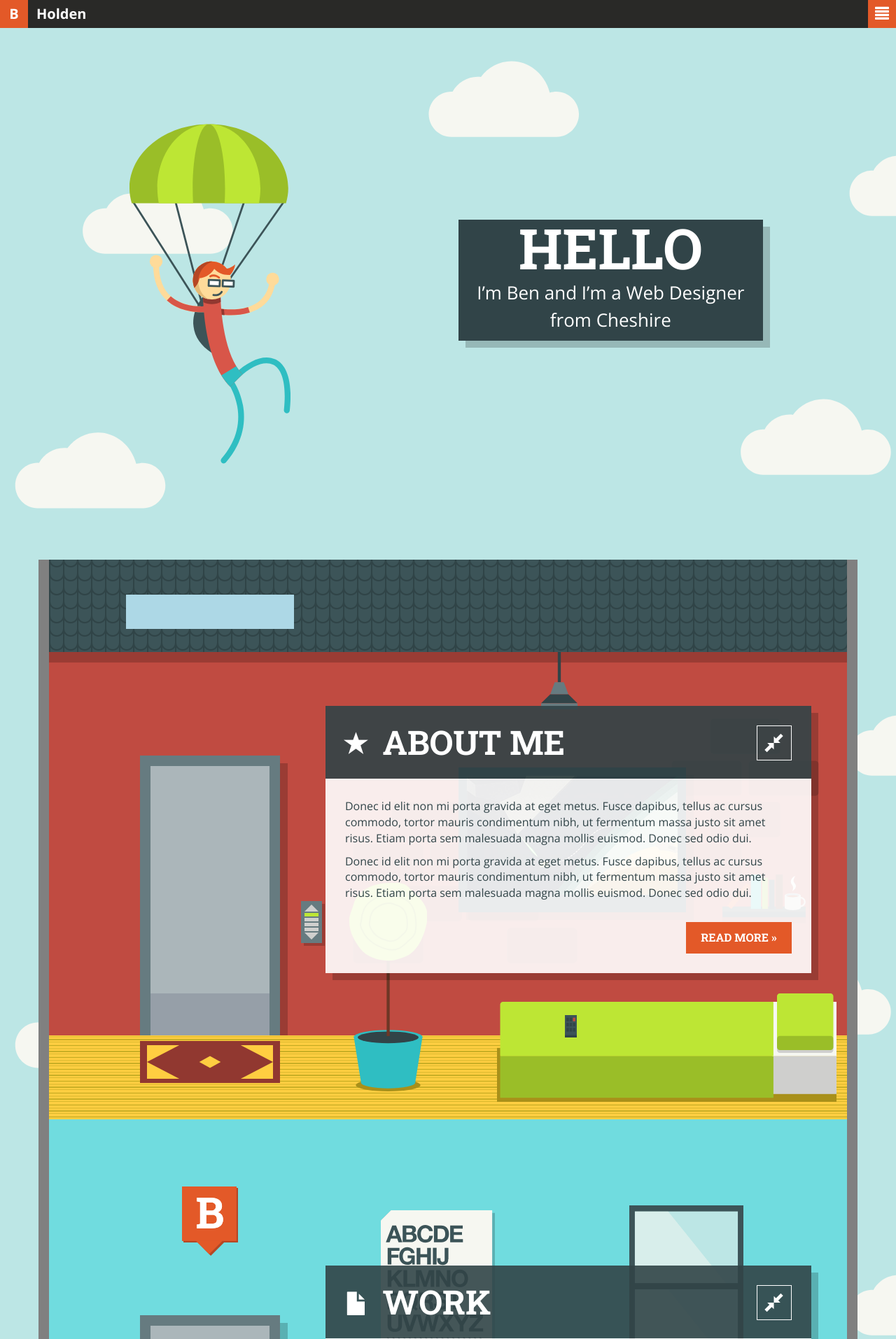
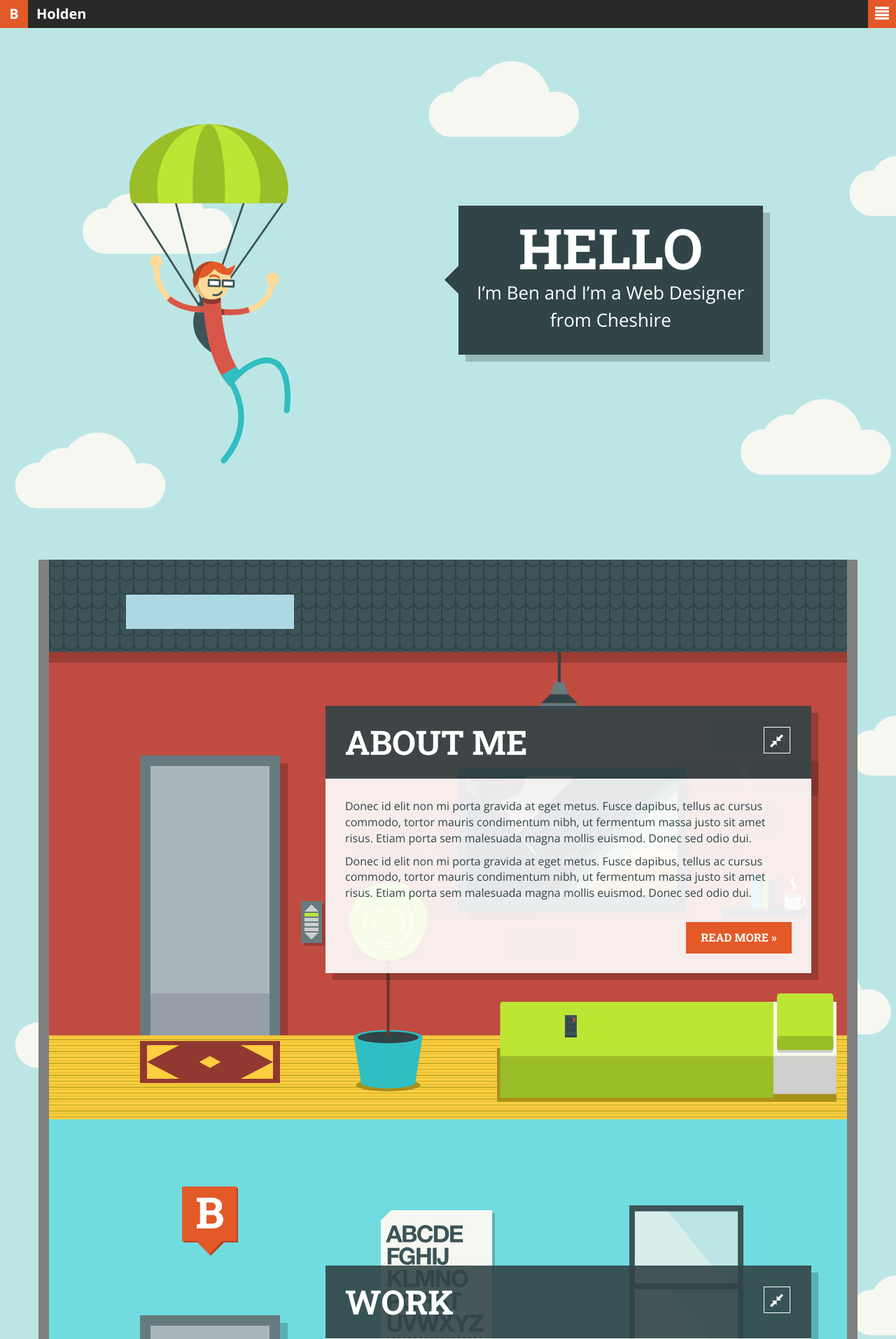
Before and after one commit to benholden/benholden.github.io, a PHP site: page / in a window 1280 px wide. Shown: the top 1914 px of the page at 70% size. Run offline with PHP 8.4, Linux system fonts and the light colour scheme; some libraries are stand-ins or nearby versions.

Commit message:
Fix content box toggle

```diff
--- a/css/main.css
+++ b/css/main.css
@@ -309,23 +308,17 @@ h2 .glyphicon {
 
 .section-content__title__shrink {
 	position: absolute;
-	font-size: 28px;
+	font-size: 20px;
 	border: 1px solid #fff;
-	padding: 10px;
-	top: 28px;
-	right: 28px;
+	padding: 8px;
+	top: 30px;
+	right: 30px;
 	color: #fff;
 }
 
 	.section-content__title__shrink:hover,
 	.section-content__title__shrink:focus,
 	.section-content__title__shrink:active {
-		position: absolute;
-		font-size: 28px;
-		border: 1px solid #fff;
-		padding: 10px;
-		top: 28px;
-		right: 28px;
 		color: #fff;
 		text-decoration: none;
 		background-color: rgba(49,68,72,1);
@@ -617,11 +647,15 @@ h2 .glyphicon {
 	color: #fff;
 	text-align: center;
 	margin-top: 300px;
+	overflow: visible;
+	padding: 20px;
 }
 
 @media only screen and (min-width: 768px) {
 	.sky__section-content {
 		margin-top: 0px;
+
+
 	}
 }
 
--- a/index.html
+++ b/index.html
@@ -92,7 +92,7 @@
 				<div class="section-table__cell">
 					<div class="section-content">
 						<div class="section-content__title">
-							<h2><span class="glyphicon glyphicon-star" aria-hidden="true">  </span>About Me</h2>
+							<h2>About Me</h2>
 							<a href="#" class="section-content__title__shrink"><span class="glyphicon glyphicon-resize-small " aria-hidden="true"></span></a>
 						</div>
 						<div class="section-content__body">
@@ -150,7 +150,7 @@
 				<div class="section-table__cell">
 					<div class="section-content">
 						<div class="section-content__title">
-							<h2><span class="glyphicon glyphicon-file" aria-hidden="true">  </span>Work</h2>
+							<h2>Work</h2>
 							<a href="#" class="section-content__title__shrink"><span class="glyphicon glyphicon-resize-small " aria-hidden="true"></span></a>
 						</div>
 						<div class="section-content__body">
@@ -207,7 +207,7 @@
 				<div class="section-table__cell">
 					<div class="section-content">
 						<div class="section-content__title">
-							<h2><span class="glyphicon glyphicon-pencil" aria-hidden="true"> </span>Notes</h2>
+							<h2>Notes</h2>
 							<a href="#" class="section-content__title__shrink"><span class="glyphicon glyphicon-resize-small " aria-hidden="true"></span></a>
 						</div>
 						<div class="section-content__body">
@@ -242,7 +242,7 @@
 				<div class="section-table__cell">
 					<div class="section-content">
 						<div class="section-content__title">
-							<h2><span class="glyphicon glyphicon-comment" aria-hidden="true"> </span>Get in touch</h2>
+							<h2>Get in touch</h2>
 							<a href="#" class="section-content__title__shrink"><span class="glyphicon glyphicon-resize-small " aria-hidden="true"></span></a>
 						</div>
 						<div class="section-content__body">
--- a/js/main.js
+++ b/js/main.js
@@ -227,4 +227,12 @@ $(document).ready(function() {
 	$('[data-toggle="popover"]').on('click', function (e) {
 		$('[data-toggle="popover"]').not(this).popover('hide');
 	});
+
+	//toggle content
+	$('.section-content__title__shrink').click(function(e) {
+		$(this).closest('.section-table').toggleClass('minimised');
+		$(this).find('span').toggleClass('glyphicon-resize-small');
+		$(this).find('span').toggleClass('glyphicon-resize-full');
+		e.preventDefault();
+	});
 });
```
Also changed, not shown: other parts of css/main.css (+37 -1 lines).
